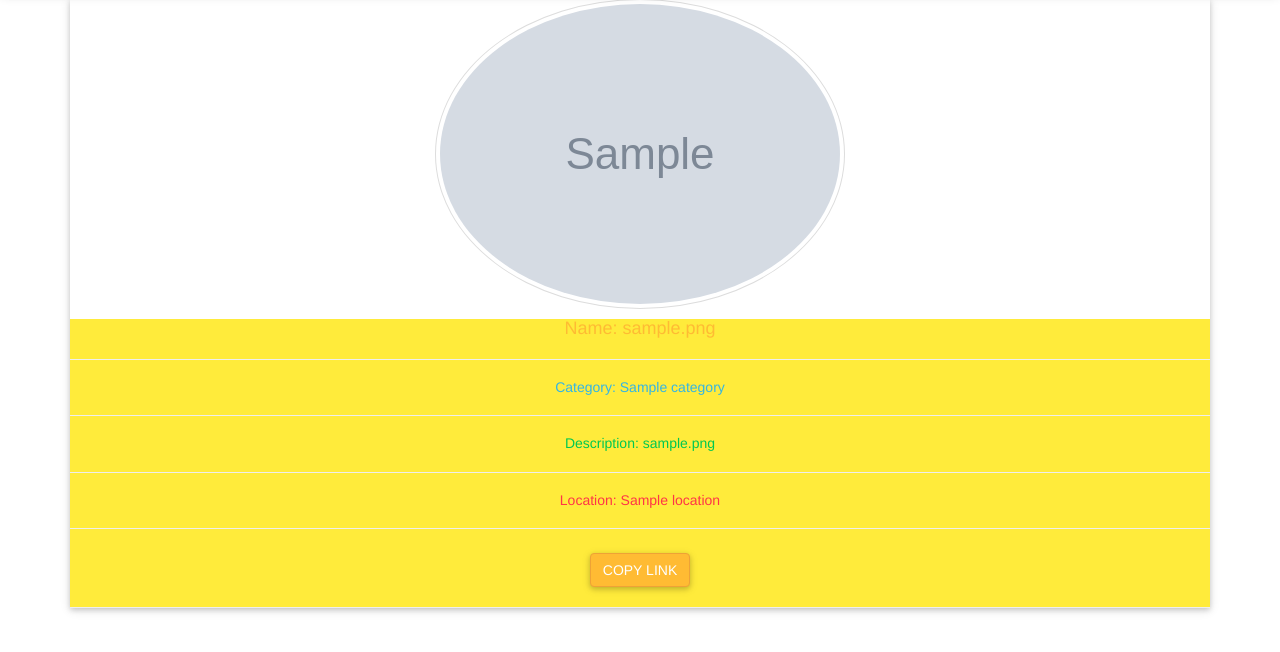
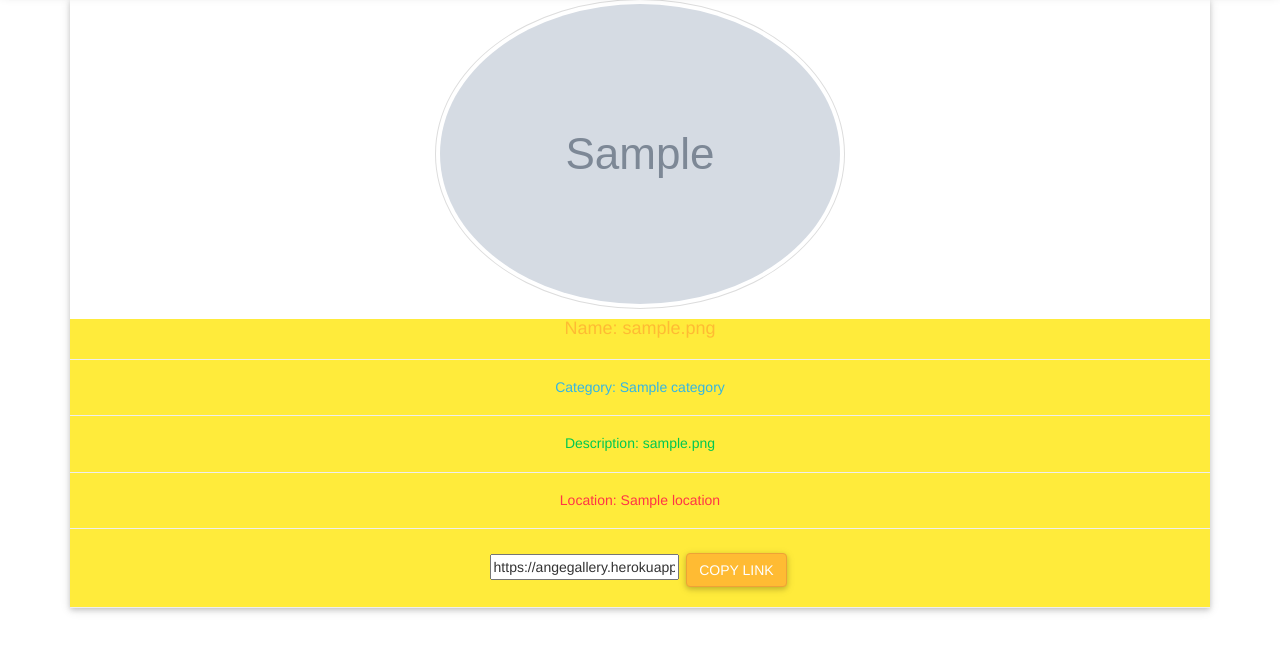
Before and after one commit to ange123ux/personal-gallery, a Django app: page /image/1 in a window 1280 px wide. Shown: the part 61-713 px from the top of the page. Run offline with Django 3.2, Linux system fonts and the light colour scheme; tables that the repository leaves empty hold one stand-in row (values such as "Sample post"); grey boxes marked "Sample" are stand-in pictures; some libraries are stand-ins or nearby versions.

Commit message:
link for the copying images

```diff
--- a/display/templates/image.html
+++ b/display/templates/image.html
@@ -24,6 +24,8 @@
         <hr>
       </div>
       <div class="text-center">
+        <!-- The text field -->
+        <input type="text" value="https://angegallery.herokuapp.com/image/{{images.id}}" id="myInput">
 
         <!-- The button used to copy the text -->
         <button class="btn btn-warning" onclick="myFunction()">Copy Link </button>
```
